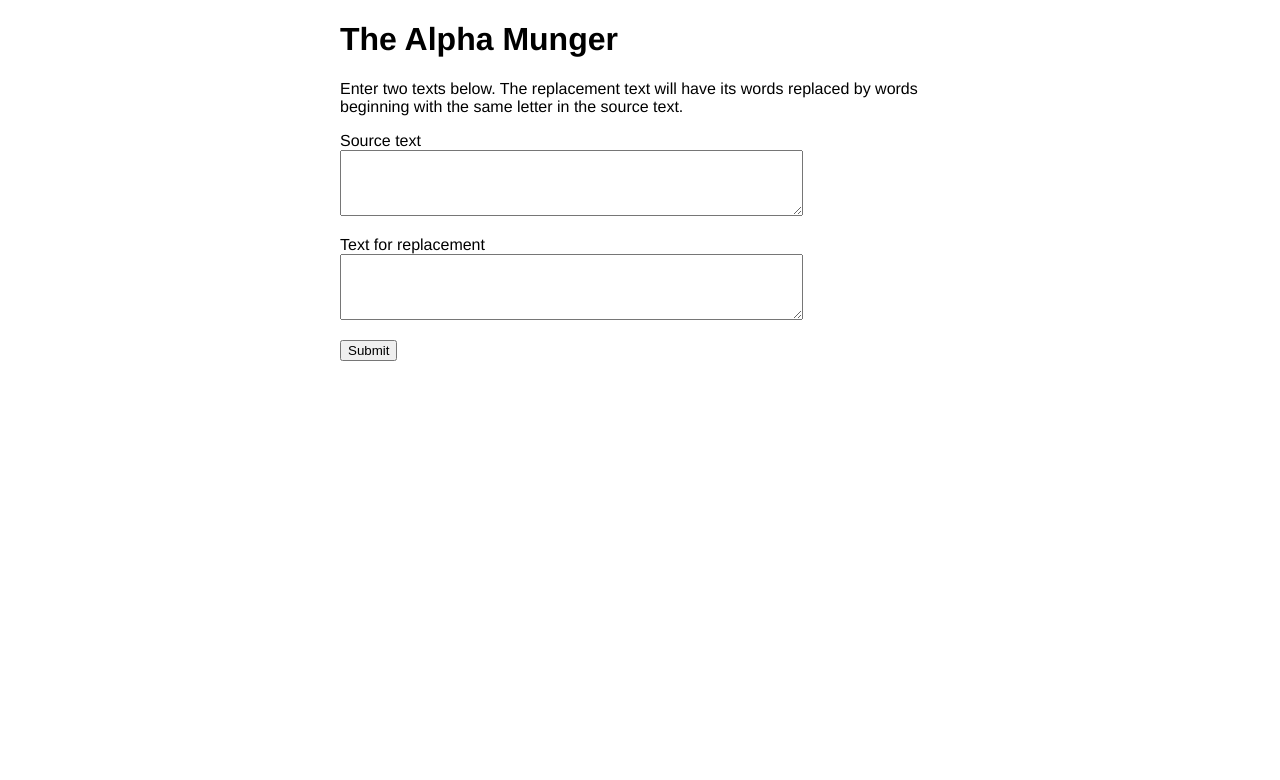
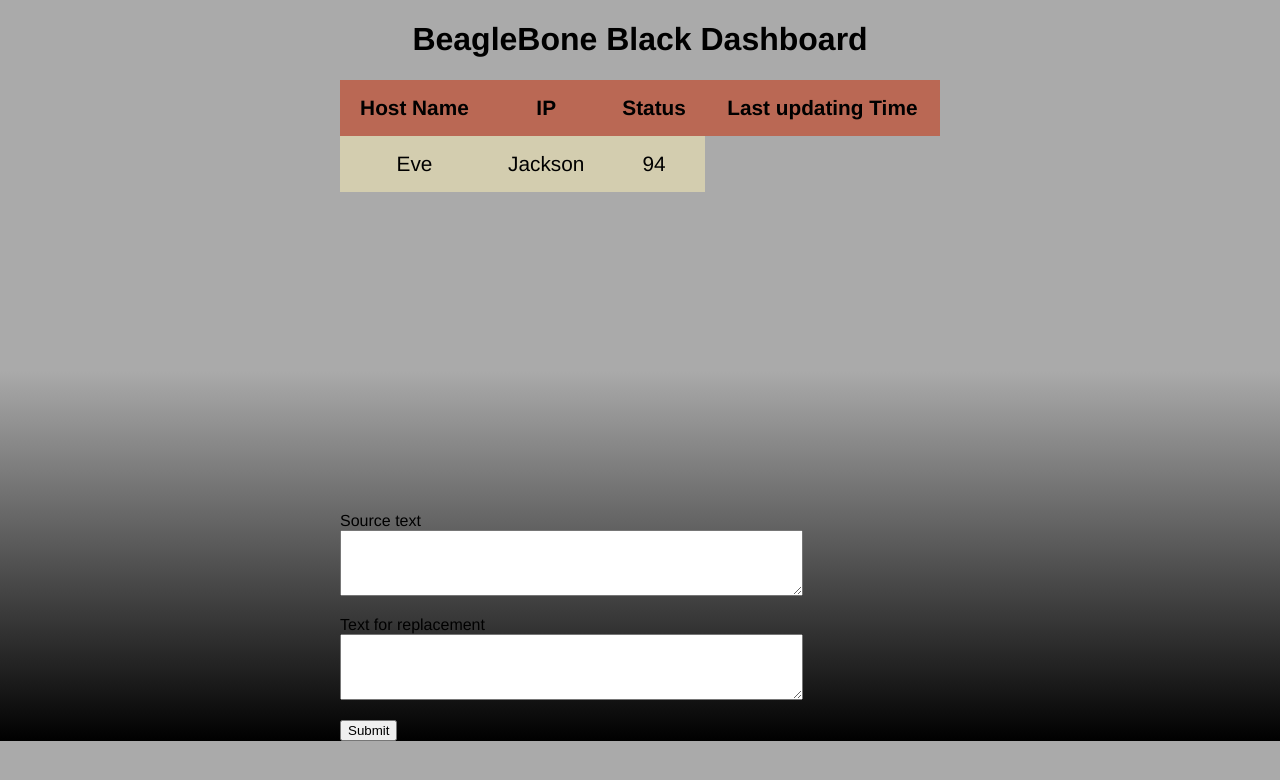
Before and after one commit to zhanglongqi/BBB-Dashboard, a Python web app: template templates/index.html in a window 1280 px wide. Shown: the top 780 px of the page. Run offline with Jinja, Linux system fonts and the light colour scheme; the template is opened without the code that fills it, so the values that code supplies are empty.

Commit message:
update CSS style

```diff
--- a/main.py
+++ b/main.py
@@ -8,7 +8,7 @@
 
 from tornado.options import define, options
 
-define("port", default=8888, help="run on the given port", type=int)
+define("port", default=os.environ["PORT"], help="run on the given port", type=int)
 
 
 class IndexHandler(tornado.web.RequestHandler):
--- a/static/style.css
+++ b/static/style.css
@@ -2,6 +2,50 @@
 	font-family: Helvetica,Arial,sans-serif;
 	width: 600px;
 	margin: 0 auto;
+    background-image: linear-gradient(#aaa 50%, #000);
 }
 
-.replaced:hover { color: #00f; }
+h1, table {
+    text-align: center;
+}
+
+table {
+    border-collapse: collapse;
+    width: 85%;
+    margin: 0 auto 20rem;
+}
+
+th, td {
+    padding: 1.0rem;
+    font-size: 1.3rem;
+}
+
+tr {
+    background: hsl(50, 50%, 80%);
+}
+
+tr, td {
+    transition: .4s ease-in;
+}
+
+tr:first-child {
+    background: hsla(12, 100%, 40%, 0.5);
+}
+
+tr:nth-child(even) {
+    background: hsla(50, 50%, 80%, 0.7);
+}
+
+td:empty {
+    background: hsla(50, 25%, 60%, 0.7);
+}
+
+tr:hover:not(#firstrow), tr:hover td:empty {
+    background: #ff0;
+    pointer-events: visible;
+}
+
+tr:hover:not(#firstrow) {
+    transform: scale(1.0);
+    box-shadow: 0px 3px 7px rgba(0, 0, 0, 0.5);
+}
--- a/templates/index.html
+++ b/templates/index.html
@@ -2,14 +2,26 @@
 <html>
 <head>
 	<link rel="stylesheet" href="{{ static_url("style.css") }}">
-	<title>The Alpha Munger</title>
+	<title>BeagleBone Black Dashboard</title>
 </head>
 <body>
-<h1>The Alpha Munger</h1>
+<h1>BeagleBone Black Dashboard</h1>
 
-<p>Enter two texts below. The replacement text will have its words
-	replaced by words beginning with the same letter in the source text.</p>
-
+<table style="width:100%">
+  <tr>
+    <th>Host Name</th>
+    <th>IP</th>
+    <th>Status</th>
+    <th>
+    	Last updating Time
+    </th>
+  </tr>
+  <tr>
+    <td>Eve</td>
+    <td>Jackson</td>
+    <td>94</td>
+  </tr>
+</table>
 <form method="post" action="/poem">
 	<p>Source text<br>
 		<textarea rows=4 cols=55 name="source"></textarea></p>
@@ -18,5 +30,6 @@
 		<textarea rows=4 cols=55 name="change"></textarea></p>
 	<input type="submit">
 </form>
+
 </body>
 </html>
```
Also changed, not shown: 1 other file.
